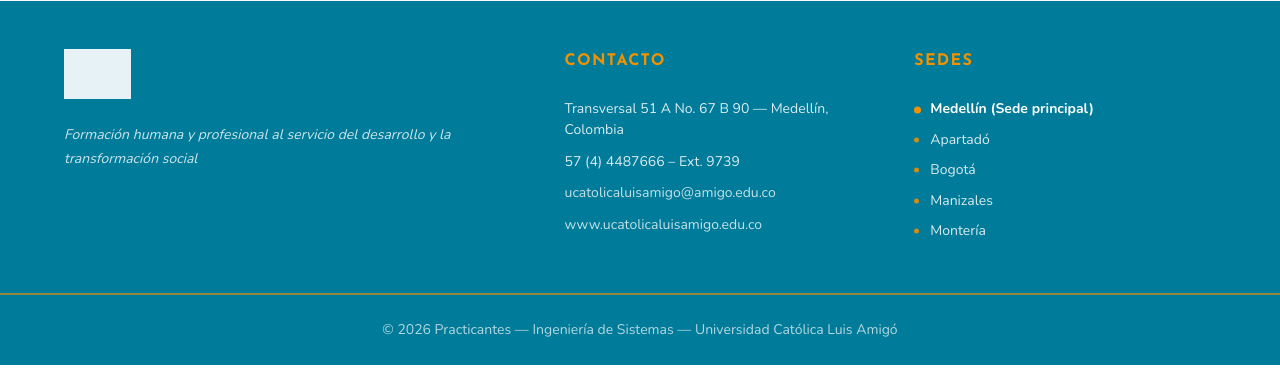
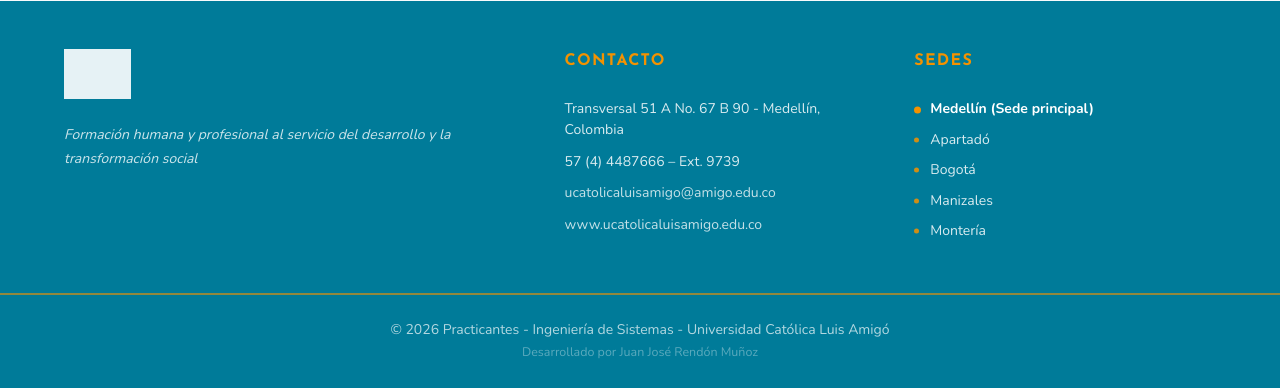
Before and after one commit to JJrendon29/IngSistemas, a Flask app: page /registro in a window 1280 px wide. Shown: the part 972-1360 px from the top of the page. Before the commit the page ends 1337 px from the top, so only its background shows below. Run offline with Flask 3, Linux system fonts and the light colour scheme; grey boxes are pictures that could not be loaded.

Commit message:
Futter con derechos de autor

```diff
--- a/templates/admin/contactos.html
+++ b/templates/admin/contactos.html
@@ -126,7 +126,7 @@
                                     {% if c.notas_admin %}
                                         {{ c.notas_admin[:50] }}{{ '...' if c.notas_admin|length > 50 }}
                                     {% else %}
-                                        <em class="sin-notas">—</em>
+                                        <em class="sin-notas">-</em>
                                     {% endif %}
                                 </span>
                                 <button type="button"
@@ -143,7 +143,7 @@
                                     <span class="badge-practicante">{{ p.nombre }}</span>
                                     {% endfor %}
                                 {% else %}
-                                    <span class="sin-practicantes">—</span>
+                                    <span class="sin-practicantes">-</span>
                                 {% endif %}
                             </td>
 
--- a/templates/base.html
+++ b/templates/base.html
@@ -97,7 +97,7 @@
                 <div class="footer-col">
                     <p class="footer-col-titulo">Contacto</p>
                     <div class="footer-contacto-item">
-                        Transversal 51 A No. 67 B 90 &mdash; Medellín, Colombia
+                        Transversal 51 A No. 67 B 90 - Medellín, Colombia
                     </div>
                     <div class="footer-contacto-item">
                         57 (4) 4487666 &ndash; Ext. 9739
@@ -128,7 +128,9 @@
 
         <div class="footer-container">
             <p class="footer-copyright">
-                &copy; <span id="footer-year"></span> Practicantes &mdash; Ingeniería de Sistemas &mdash; Universidad Católica Luis Amigó
+                &copy; <span id="footer-year"></span> Practicantes - Ingeniería de Sistemas - Universidad Católica Luis Amigó
+                 <br>
+                <span style="opacity: 0.5; font-size: 0.78rem;">Desarrollado por Juan José Rendón Muñoz</span>
             </p>
         </div>
     </footer>
--- a/templates/contacto.html
+++ b/templates/contacto.html
@@ -56,7 +56,7 @@
                             <span class="checkbox-label-text">
                                 <strong>{{ p.nombre }}</strong>
                                 {% if p.titulo %}
-                                <span class="practicante-titulo">— {{ p.titulo }}</span>
+                                <span class="practicante-titulo">- {{ p.titulo }}</span>
                                 {% endif %}
                             </span>
                         </label>
--- a/templates/mi_perfil.html
+++ b/templates/mi_perfil.html
@@ -126,7 +126,7 @@
                         <h2>{{ perfil.nombre }}</h2>
                         <p class="perfil-titulo">{{ perfil.titulo or 'Sin título' }}</p>
                         {% if perfil.programa_nombre %}
-                        <p class="perfil-titulo">{{ perfil.programa_nombre }} — Universidad Católica Luis Amigó{% if perfil.semestre_actual %}, semestre {{ perfil.semestre_actual }}{% endif %}</p>
+                        <p class="perfil-titulo">{{ perfil.programa_nombre }} - Universidad Católica Luis Amigó{% if perfil.semestre_actual %}, semestre {{ perfil.semestre_actual }}{% endif %}</p>
                         {% endif %}
                         {% if perfil.habilidades %}
                         <div class="perfil-card-skills" style="margin-top: 0.5rem;">
```
Also changed, not shown: templates/admin/revisar_perfil.html (+6 -6 lines).
